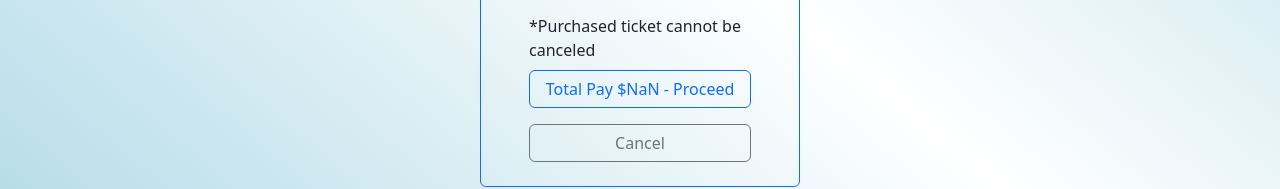
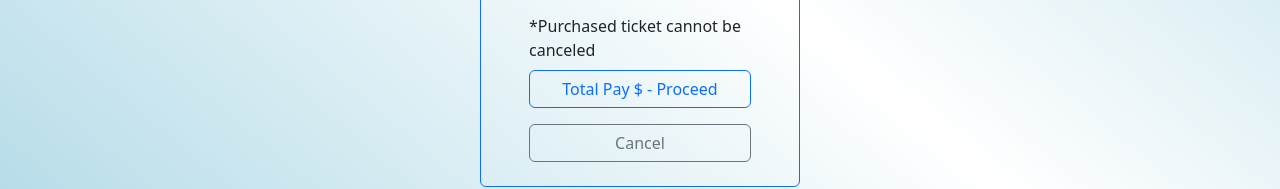
Before and after one commit to HenishNaliyadhara2508/TicketBookingApp, a React (Vite) app: page /BookingDetail in a window 1280 px wide. Shown: the part 540-729 px from the top of the page. Built offline with nearby package versions, Linux system fonts and the light colour scheme.

Commit message:
modified:   src/Components/BookingDetail.jsx

```diff
--- a/src/Components/BookingDetail.jsx
+++ b/src/Components/BookingDetail.jsx
@@ -130,7 +130,7 @@ const BookingDetail = () => {
             </div>
             <div>
                 <button type="button" className="btn btn-outline-primary w-100 mt-2 me-2 mb-3" onClick={handleTotalPay}>
-                    Total Pay ${finalTotalAmount} - Proceed
+                    Total Pay ${totalAmount} - Proceed
                 </button>
             </div>
             <div>
```
